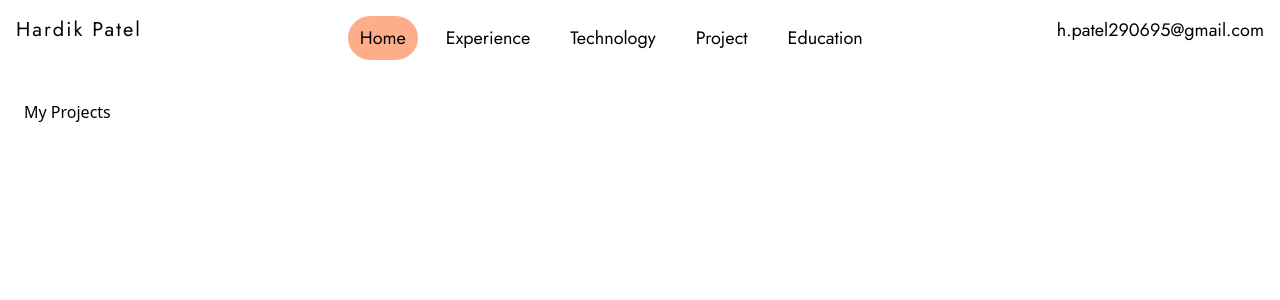
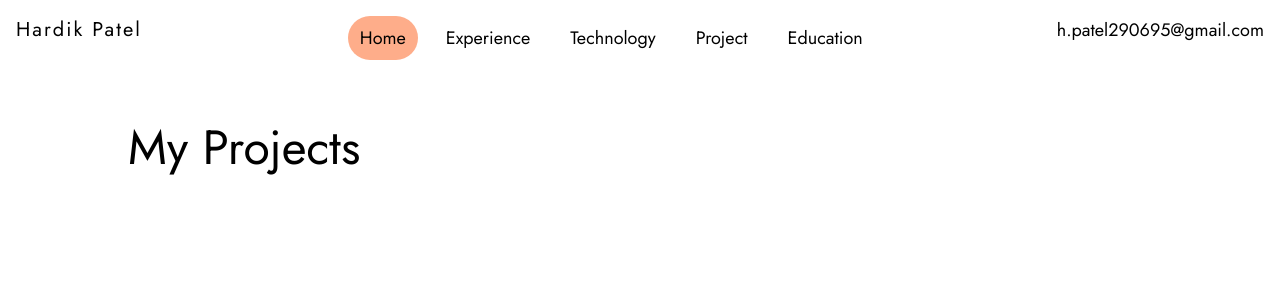
Before and after one commit to hardikpatel2906/my-portfolio, a React (Create React App) app: page /project in a window 1280 px wide. Shown: the top 300 px of the page. Built offline with nearby package versions, Linux system fonts and the light colour scheme.

Commit message:
Add Project Page

```diff
--- a/src/components/Education.js
+++ b/src/components/Education.js
@@ -28,7 +28,7 @@ const Education = () => {
                         <div className="my-3 rounded-2xl bg-slate-200 p-6">
                             <h1 className="font-Jost text-xl text-[#14142b]">{education.university}, {education.place}.</h1>
                             <h2 className="font-Jost text-2xl">{education.course}</h2>
-                            <h3 className="font-Jost text-lg">{education.duration}</h3>
+                            <h3 className="font-Jost text-lg">Duration: {education.duration}</h3>
                         </div>
                         {/* <div className="my-3 p-6">
                             <h3 className="font-Jost text-lg">{education.duration}</h3>
--- a/src/components/Project.js
+++ b/src/components/Project.js
@@ -1,7 +1,9 @@
 const Project = () => {
     return (
         <>
-            <h1>My Projects</h1>
+            <div className="mx-auto max-w-5xl mt-6">
+                <h1 className="font-Jost text-5xl">My Projects</h1>
+            </div>
         </>
     )
 };
```
